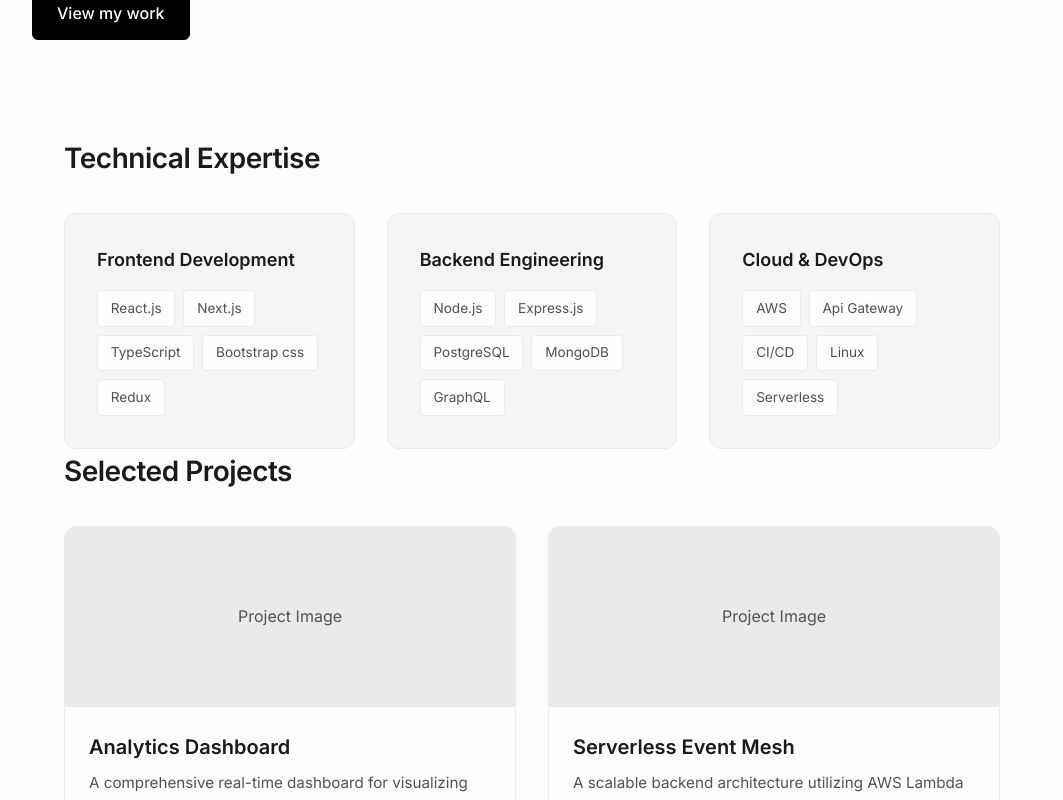
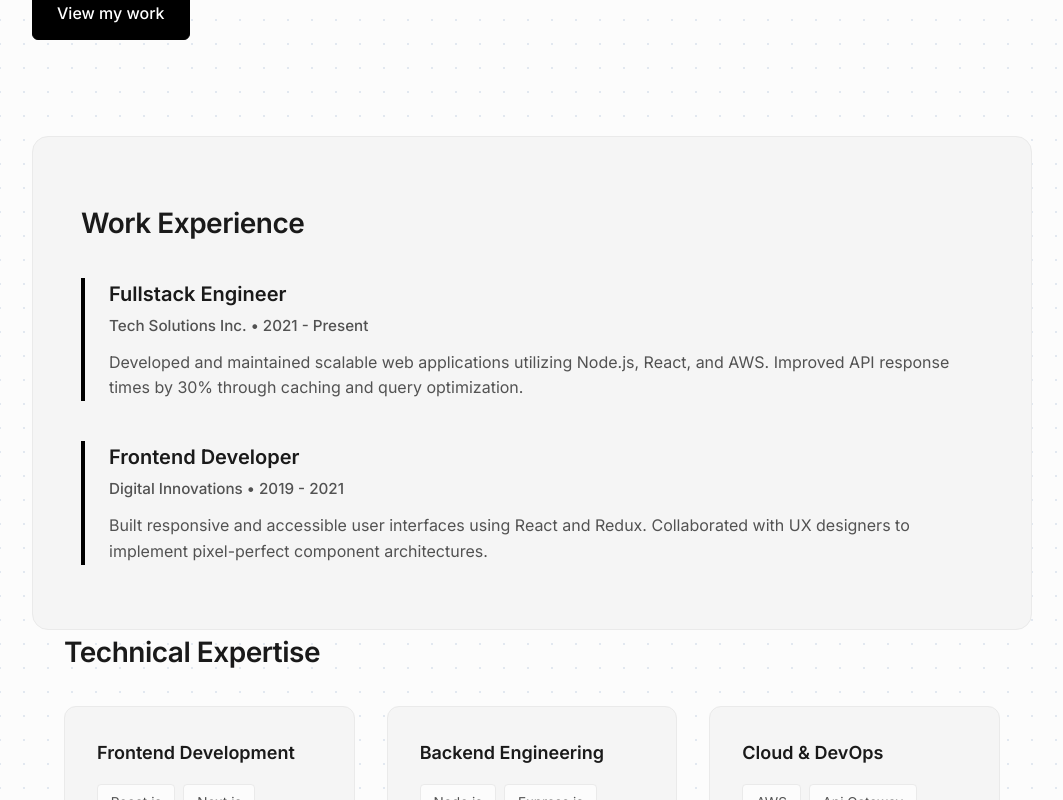
Before and after one commit to guduri999/sandeep-guduri, a React (Vite) app: page / in a window 1280 px wide. Shown: the part 520-1320 px from the top of the page, without its empty margins (108-1171 px from the left). Built offline with nearby package versions, Linux system fonts and the light colour scheme.

Commit message:
feat: added work experience section and updated background

```diff
--- a/src/App.jsx
+++ b/src/App.jsx
@@ -19,6 +19,7 @@ const Header = () => {
         <a href="#" className="logo">Sandeep Guduri</a>
         <nav className="nav-links">
           <a href="#about">About</a>
+          <a href="#experience">Experience</a>
           <a href="#skills">Skills</a>
           <a href="#projects">Projects</a>
           <a href="#contact">Contact</a>
@@ -73,6 +74,40 @@ const Skills = () => {
                 <span className="skill-tag" key={i}>{tag}</span>
               ))}
             </div>
+          </div>
+        ))}
+      </div>
+    </section>
+  );
+};
+
+const Experience = () => {
+  const experiences = [
+    {
+      role: "Fullstack Engineer",
+      company: "Tech Solutions Inc.",
+      duration: "2021 - Present",
+      desc: "Developed and maintained scalable web applications utilizing Node.js, React, and AWS. Improved API response times by 30% through caching and query optimization.",
+    },
+    {
+      role: "Frontend Developer",
+      company: "Digital Innovations",
+      duration: "2019 - 2021",
+      desc: "Built responsive and accessible user interfaces using React and Redux. Collaborated with UX designers to implement pixel-perfect component architectures.",
+    }
+  ];
+
+  return (
+    <section id="experience" className="container" style={{ background: 'var(--secondary-bg)', padding: '4rem 3rem', borderRadius: '16px', border: '1px solid var(--border-color)' }}>
+      <h2 className="section-title">Work Experience</h2>
+      <div style={{ display: 'flex', flexDirection: 'column', gap: '2.5rem' }}>
+        {experiences.map((exp, idx) => (
+          <div key={idx} style={{ borderLeft: '4px solid var(--primary-color)', paddingLeft: '1.5rem' }}>
+            <h3 style={{ fontSize: '1.25rem', fontWeight: '600', marginBottom: '0.25rem' }}>{exp.role}</h3>
+            <div style={{ color: 'var(--text-muted)', fontSize: '0.95rem', marginBottom: '0.75rem', fontWeight: '500' }}>
+              {exp.company} &bull; {exp.duration}
+            </div>
+            <p style={{ color: 'var(--text-muted)', fontSize: '1rem', lineHeight: '1.6' }}>{exp.desc}</p>
           </div>
         ))}
       </div>
@@ -151,6 +186,7 @@ function App() {
     <>
       <Header />
       <Hero />
+      <Experience />
       <Skills />
       <Projects />
       <Contact />
--- a/src/index.css
+++ b/src/index.css
@@ -24,6 +24,8 @@ html {
 body {
   font-family: var(--font-family);
   background-color: var(--bg-color);
+  background-image: radial-gradient(circle at center, #e2e8f0 1px, transparent 1px);
+  background-size: 24px 24px;
   color: var(--text-main);
   line-height: 1.6;
   -webkit-font-smoothing: antialiased;
```
